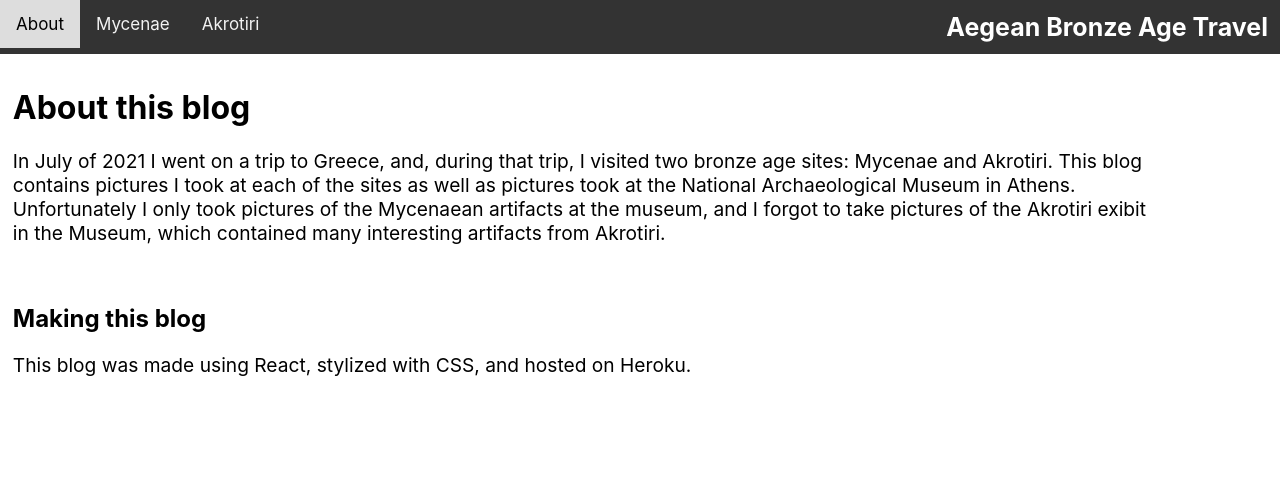
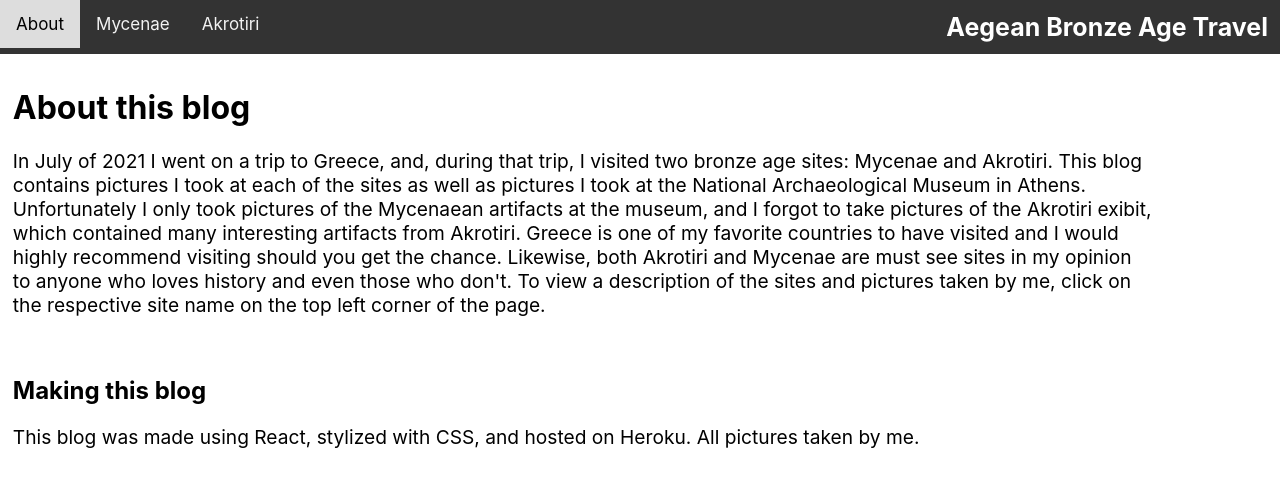
Before and after one commit to jctubb/BronzeAgeTravelBlog, a React (Create React App) app: page / in a window 1280 px wide. Shown: the top 486 px of the page. Built offline with nearby package versions, Linux system fonts and the light colour scheme.

Commit message:
Final Commit Hopefully

```diff
--- a/src/About.js
+++ b/src/About.js
@@ -9,16 +9,19 @@ function About() {
             </h1>
             <p>
                 In July of 2021 I went on a trip to Greece, and, during that trip, I visited two bronze age sites: Mycenae and Akrotiri.
-                This blog contains pictures I took at each of the sites as well as pictures took at the National Archaeological Museum
+                This blog contains pictures I took at each of the sites as well as pictures I took at the National Archaeological Museum
                 in Athens. Unfortunately I only took pictures of the Mycenaean artifacts at the museum, and I forgot to take pictures of
-                the Akrotiri exibit in the Museum, which contained many interesting artifacts from Akrotiri.
+                the Akrotiri exibit, which contained many interesting artifacts from Akrotiri. Greece is one of my favorite countries to
+                have visited and I would highly recommend visiting should you get the chance. Likewise, both Akrotiri and Mycenae are
+                must see sites in my opinion to anyone who loves history and even those who don't. To view a description of the sites
+                and pictures taken by me, click on the respective site name on the top left corner of the page.
             </p>
             <br/>
             <h2>
                 Making this blog
             </h2>
             <p>
-                This blog was made using React, stylized with CSS, and hosted on Heroku.
+                This blog was made using React, stylized with CSS, and hosted on Heroku. All pictures taken by me.
             </p>
         </div>
     )
```
